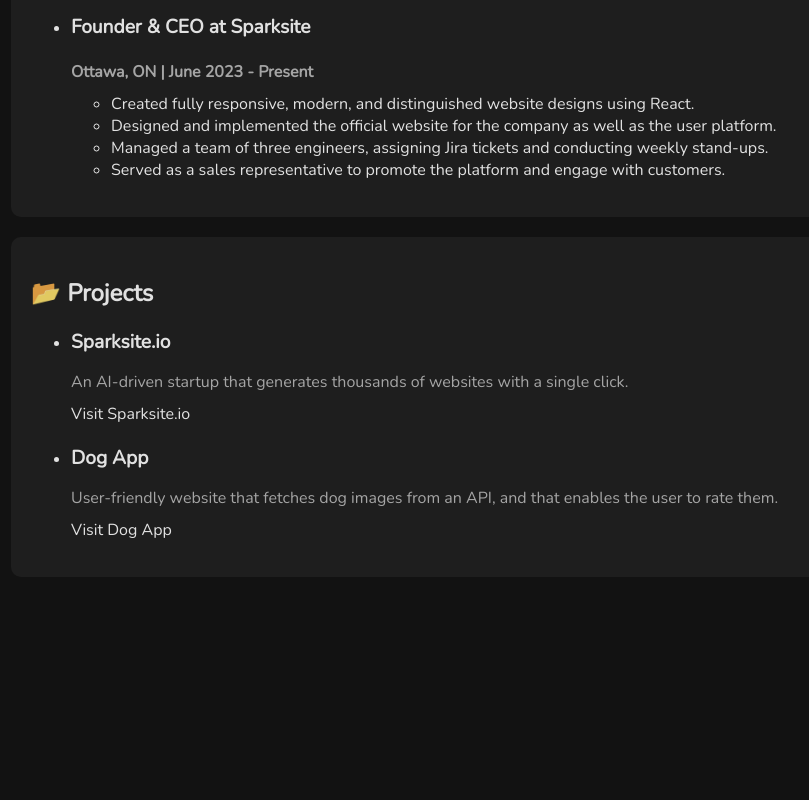
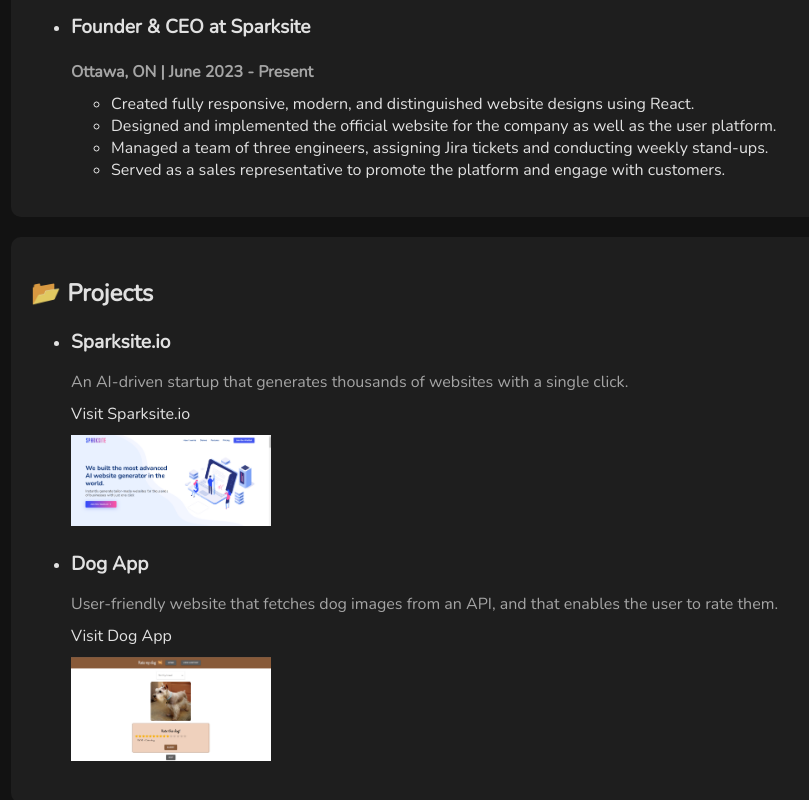
Before and after one commit to linamoussadek/PortfolioWebsites, a plain HTML site: page public/index.html in a window 1280 px wide. Shown: the part 1832-2632 px from the top of the page, without its empty margins (209-1018 px from the left). Before the commit the page ends 2409 px from the top, so only its background shows below. Drawn offline with nearby package versions, Linux system fonts and the light colour scheme.

Commit message:
finished work

```diff
--- a/assets/styles/styles.css
+++ b/public/assets/styles/styles.css
@@ -44,7 +44,6 @@ a {
     margin-top: 20px;
 }
 
-
 .subtitle {
     font-size: 1.5rem;
     margin-bottom: 20px;
@@ -68,3 +67,9 @@ a {
     margin-bottom: 10px;
     color: #ffffff99;
 }
+
+.project-image {
+    max-width: 200px;
+    max-height: 200px;
+    margin-top: 10px;
+}
--- a/index.html
+++ b/public/index.html
@@ -94,11 +94,13 @@
                         <p class="project-description">An AI-driven startup that generates thousands of websites with a single click.</p>
                         <a href="https://sparksite.io" target="_blank" class="project-link">Visit Sparksite.io</a>
                     </li>
+                    <img src="assets/img/sparksite_image.png" alt="Sparksite.io Project Image" class="project-image">
                     <li class="project-card">
                         <h3 class="project-title">Dog App</h3>
                         <p class="project-description">User-friendly website that fetches dog images from an API, and that enables the user to rate them.</p>
                         <a href="https://linamoussadek.github.io/DogApp/" target="_blank" class="project-link">Visit Dog App</a>
                     </li>
+                    <img src="assets/img/dogapp_image.png" alt="Dog App Project Image" class="project-image">
                 </ul>
             </section>
         </main>
```
Also changed, not shown: public/assets/img/dogapp_image.png (added), public/assets/img/img.png (renamed from assets/img/img.png), public/assets/img/sparksite_image.png (added), 2 other files.
